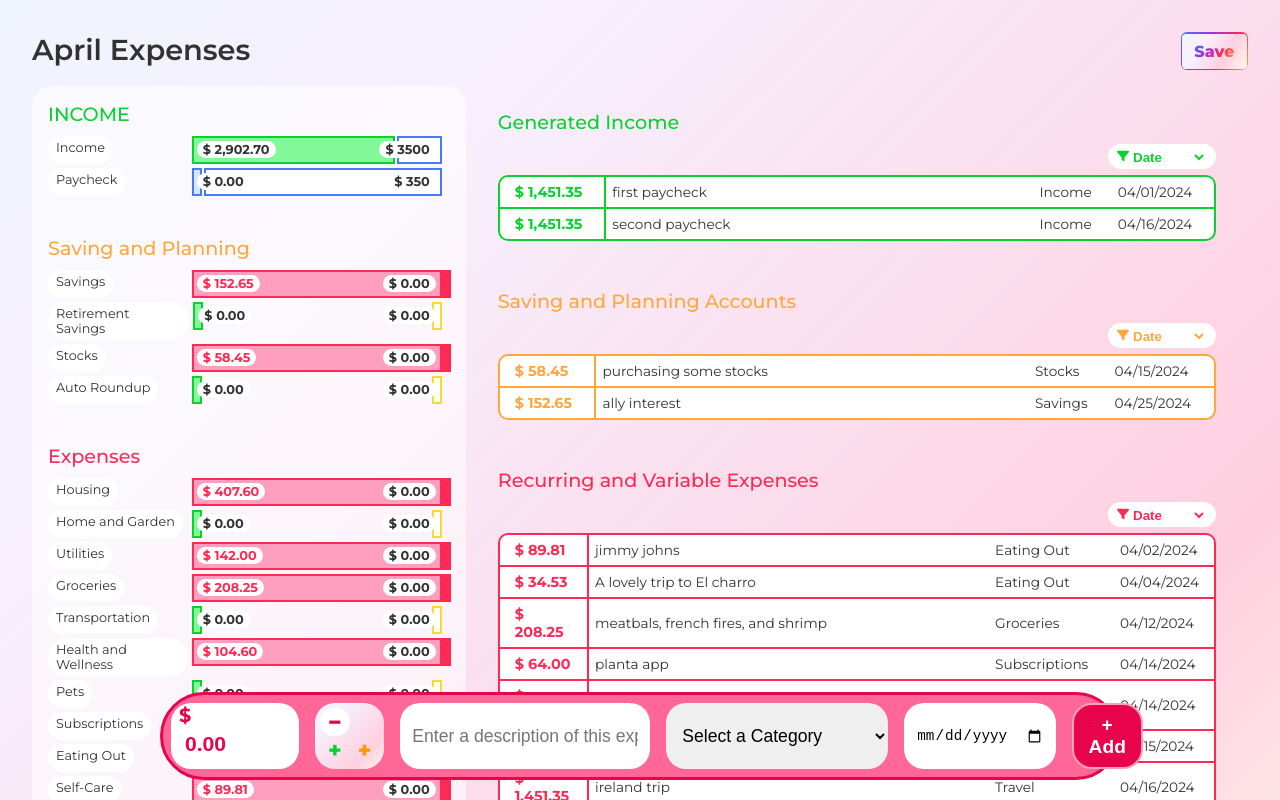
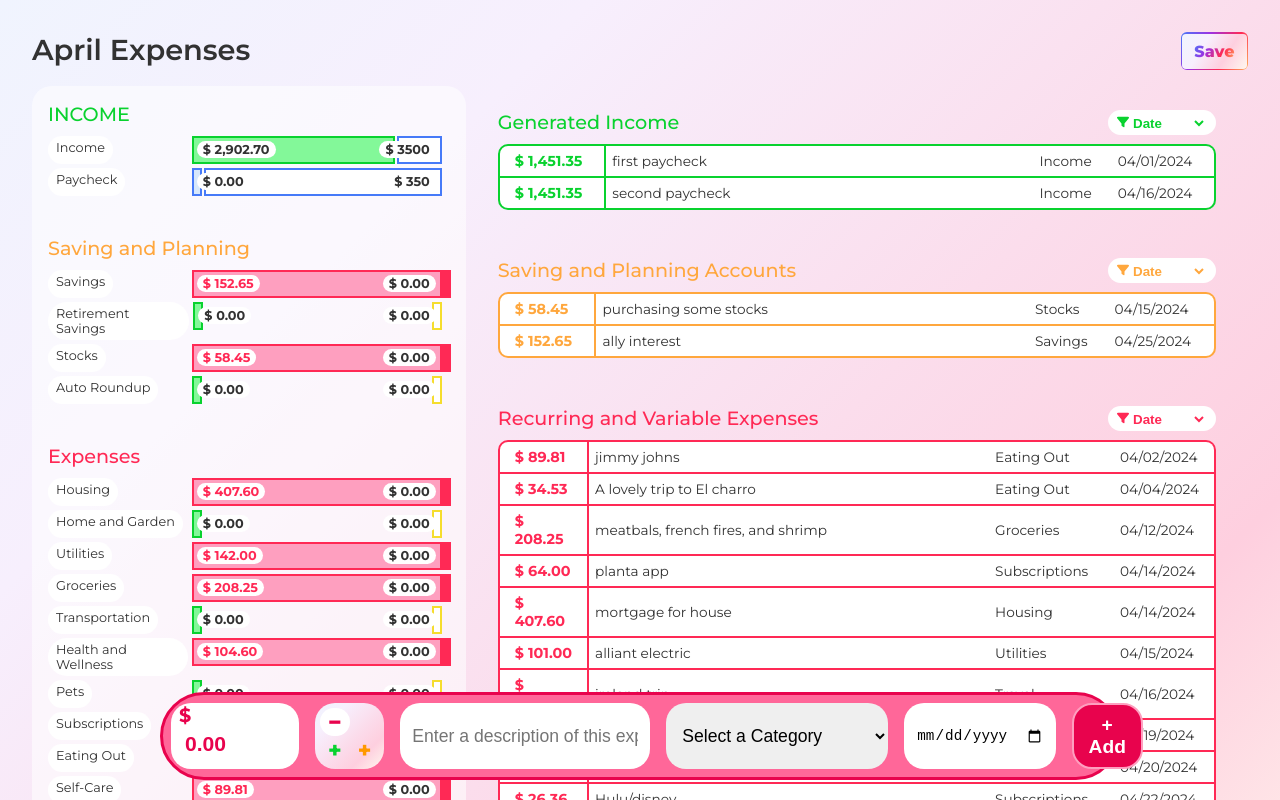
Before and after one commit to rubybeaches/BetterBudgetBuilds, a Next.js app: page /add-expense in a window 1280 px wide. Shown: the top 800 px of the page. Built offline with nearby package versions, Linux system fonts and the light colour scheme.

Commit message:
positioning on filter

```diff
--- a/src/app/add-expense/page.css
+++ b/src/app/add-expense/page.css
@@ -59,6 +59,7 @@ main#expensePage {
 .section {
   padding: 1.5em 2em;
   border-radius: 20px;
+  position: relative;
 }
 
 .section > h2,
@@ -334,12 +335,13 @@ span.summaryProgressBar {
 }
 
 .filter {
-  margin-left: auto;
   width: fit-content;
-  margin-bottom: 6px;
   background: #fff;
   border-radius: 20px;
   padding: 3px 9px;
+  position: absolute;
+  right: 32px;
+  top: 24px;
 }
 
 .filter select {
```
